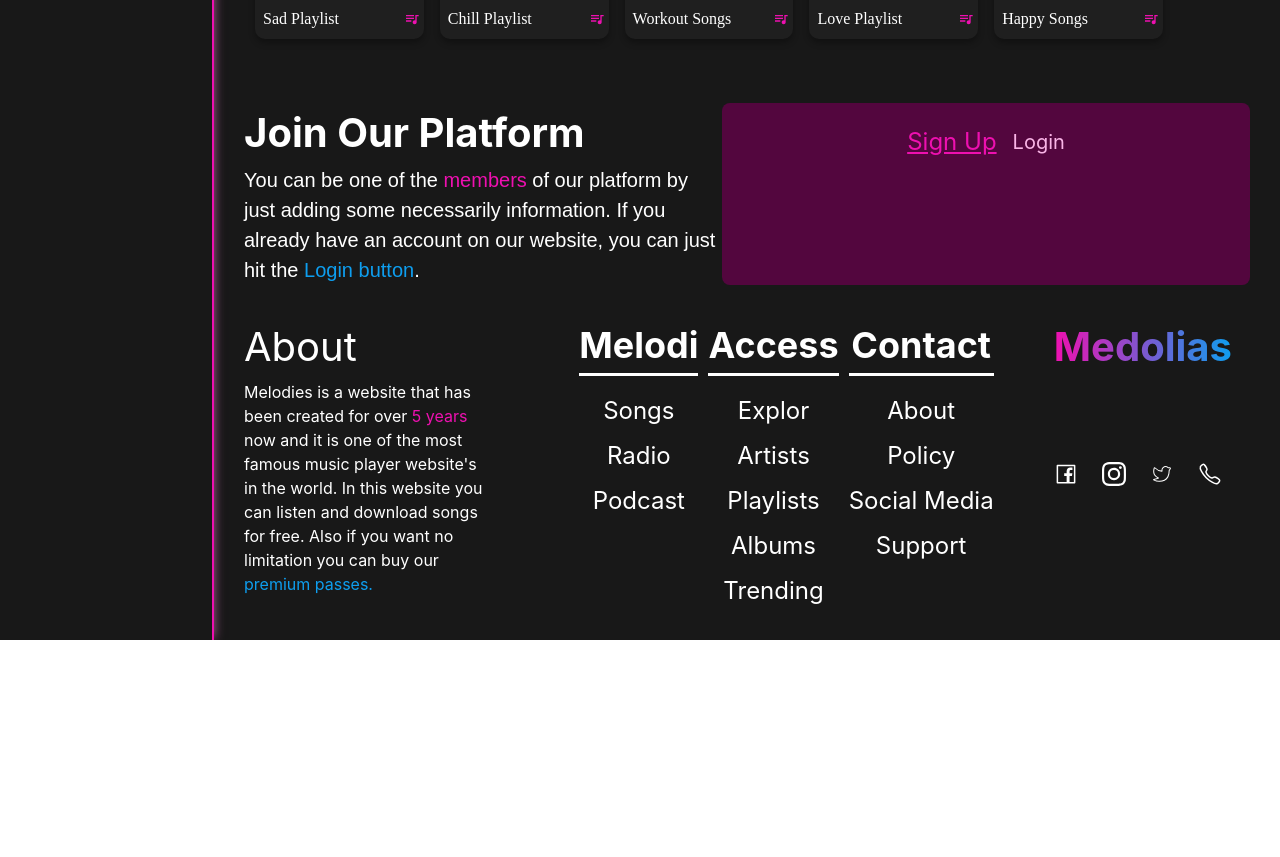
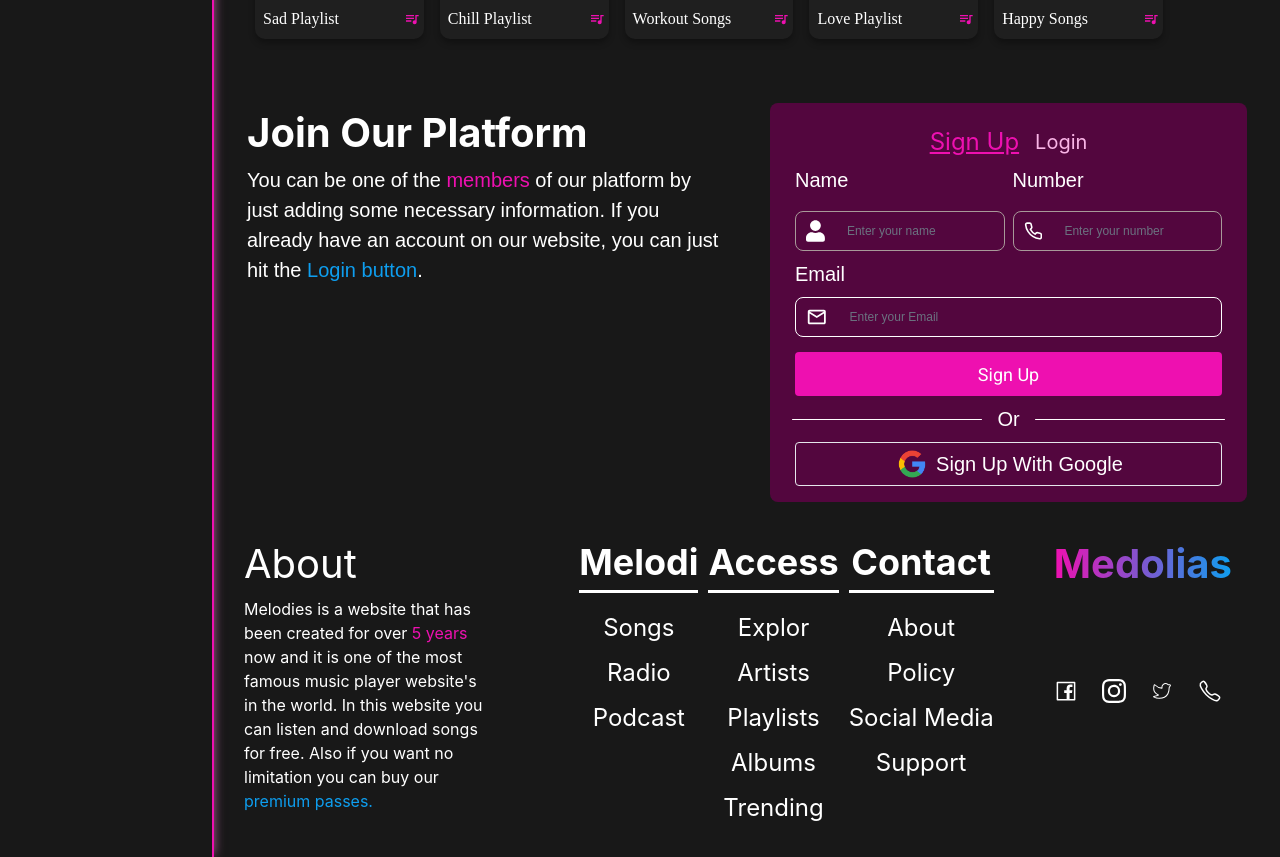
Before and after one commit to NTPhong04102k4/my-app, a React (Create React App) app: page / in a window 1280 px wide. Shown: the part 3248-4105 px from the top of the page. Before the commit the page ends 3888 px from the top, so only its background shows below. Built offline with nearby package versions, Linux system fonts and the light colour scheme.

Commit message:
style/UI component login

```diff
--- a/src/pages/home/Item/Login.tsx
+++ b/src/pages/home/Item/Login.tsx
@@ -1,48 +1,115 @@
 import React, { useState } from 'react';
 import styled from 'styled-components';
+import { FaUser } from 'react-icons/fa';
+import { FiPhone } from "react-icons/fi";
+import { MdOutlineMail} from "react-icons/md";
+import { IconType } from 'react-icons';
+type User = {
+    name: string;
+    phone: string;
+    email: string;
+    id: string;
+}
+const defaultUser: User = {
+    name: 'Medolias',
+    phone: '0002004',
+    email: 'Medolias@gmail.com',
+    id: "0"
+}
+export function LoginWeb() {
+    const [isSignUp, setIsSignUp] = useState(true);
+    const [user, setUser] = useState<User>(defaultUser);
 
-export function LoginWeb() {
-    const [isSignUp,setIsSignUp]=useState(true);
+    const handleInput = ({ text }: { text: string }) => { }
+
     return (
         <Container>
             <Content>
                 <Title>Join Our Platform</Title>
                 <Text>
-                    You can be one of the <InlineText color='#EE10B0'>members</InlineText> of our platform by just adding some necessarily information. If you already have an account on our website, you can just hit the <InlineText color='#0E9EEF'>Login button</InlineText>.
+                    You can be one of the <InlineText color='#EE10B0'>members</InlineText> of our platform by just adding some necessary information. If you already have an account on our website, you can just hit the <InlineText color='#0E9EEF'>Login button</InlineText>.
                 </Text>
             </Content>
             <Features>
                 <Option>
-                    <ButtonOption isSelected={isSignUp} onClick={()=>setIsSignUp(prev=>!prev)}>Sign Up</ButtonOption>
-                    <ButtonOption isSelected={!isSignUp} onClick={()=>setIsSignUp(prev=>!prev)}>Login</ButtonOption>
+                    <ButtonOption isSelected={isSignUp} onClick={() => setIsSignUp(prev => !prev)}>Sign Up</ButtonOption>
+                    <ButtonOption isSelected={!isSignUp} onClick={() => setIsSignUp(prev => !prev)}>Login</ButtonOption>
                 </Option>
+                <div className='inline-flex gap-[8px]'>
+                    <ViewInput>
+                        <TitleInput>Name</TitleInput>
+                        <InputWrapper>
+                            <FaUser color="#FFF" size={24} />
+                            <Input placeholder='Enter your name'
+                                type='text'
+                                required
+                                id='input-name'
+                                name='userName'
+                                onChange={() => { }}
+                            />
+                        </InputWrapper>
+                    </ViewInput>
+                    <ViewInput>
+                        <TitleInput>Number</TitleInput>
+                        <InputWrapper>
+                            <FiPhone color="#FFF" size={24} />
+                            <Input placeholder='Enter your number'
+                                id='input-tel'
+                                type='tel'
+                                required
+                                name='userPhone'
+                                onChange={() => { }}
+                            />
+                        </InputWrapper>
+                    </ViewInput>
+                </div>
+                <div className='flex-col flex w-full gap-[8px] mt-[8px]'>
+                    <TitleInput>Email</TitleInput>
+                    <div className='h-[40px] inline-flex align-middle items-center border-x border-y pl-[10px] rounded-[8px] border-white '>
+                    <MdOutlineMail size={24} color='#FFF'/>
+                    <InputMail placeholder='Enter your Email' id='input-email' type='email' required name='useEmail' onChange={() => { }} />
+                    </div>  </div>
+                 <Button onClick={()=>{}} style={{fontSize:18,fontFamily:'Roboto'}}>Sign Up</Button>
+                <ViewDivide>
+                    <Divide/>
+                    <Text style={{marginRight:15,marginLeft:15}}>Or</Text>
+                    <Divide/>
+                </ViewDivide>
+                <Button style={{background:'transparent',marginTop:0,alignItems:'center',borderWidth:1,flexDirection:'row',display:'flex'}}>
+                <ImageIcon src={require('src/assets/images/icon_gg.png')} style={{width:36,height:36,background:'transparent',marginRight:6}}/>
+                <Text>Sign Up With Google</Text>
+                </Button>
             </Features>
         </Container>
     );
 }
-const ButtonOption=styled.button<{isSelected:boolean}>`
-    color: ${(props)=>props.isSelected?'#ee10b0':'#FAB5E7'};
-    font-size: ${(props)=>props.isSelected?24:20}px;
-    text-decoration: ${(props)=>props.isSelected?'underline':'none'};
+
+const ButtonOption = styled.button<{ isSelected: boolean }>`
+    color: ${(props) => props.isSelected ? '#ee10b0' : '#FAB5E7'};
+    font-size: ${(props) => props.isSelected ? 24 : 20}px;
+    text-decoration: ${(props) => props.isSelected ? 'underline' : 'none'};
     margin: 5px 0px;
-`
-const Option=styled.div`
+`;
+
+const Option = styled.div`
     display: flex;
     flex-direction: row;
-    gap:16px ;
-width: 100%;
-justify-content: center;
+    gap:16px;
+    width: 100%;
+    justify-content: center;
+`;
 
-`
 const Container = styled.div`
     display: flex;
-    flex-direction: row;
     margin-top: 64px;
+    width: 100%;
+    max-width:1000px;
+justify-content: space-between;
 
 `;
 
 const Content = styled.div`
-    flex: 1;
+    max-width: 477px;
     display: flex;
     flex-direction: column;
 `;
@@ -72,10 +139,136 @@ const InlineText = styled.span<{ color?: string }>`
 const Features = styled.div`
     display: flex;
     flex-direction: column;
-    flex: 1;
+
     background-color: #53063E;
     padding: 16px 25px;
     border-radius: 8px;
-    /* justify-content: center; */
     align-items: center;
+    width: 477px;
 `;
+
+const ViewInput = styled.div`
+    display: flex;
+    gap:16px;
+    flex-direction: column;
+    flex:1;
+`;
+
+const TitleInput = styled.h2`
+    font-size: 20px;
+    font-weight: 500;
+    color: #FFF;
+    font-family: sans-serif, serif;
+`;
+
+const InputWrapper = styled.div`
+    display: flex;
+    align-items: center;
+    background-color: transparent;
+    border-width: 1.5px;
+    border-color: #a89999;
+    border-radius: 8px;
+    padding-left: 10px;
+    height:40px;
+    transition: box-shadow 0.3s ease;
+`;
+
+const Input = styled.input`
+  color: #FFF;
+  background-color: transparent;
+  font-size: 12px;
+  font-family: sans-serif;
+  width: 100%;
+  border: 0px solid #FFF;
+  height: 32px;
+  outline: none;
+  margin: 2px 8px 2px 10px;
+  border-radius: 5px;
+  max-width: 195px;
+
+  &:focus {
+    outline-offset: 0;
+  }
+
+  &:hover {
+    box-shadow: 0px 0.5px 1px 0px #FFF;
+  }
+
+  &:active {
+    border-color: #FFF;
+  }
+
+  @media (min-width: 1536px) {
+    &:hover {
+      box-shadow: none;
+    }
+  }
+`;
+const InputMail=styled.input`
+     color: #FFF;
+  background-color: transparent;
+  font-size: 12px;
+  font-family: sans-serif;
+  width: 100%;
+  border: 0px solid #FFF;
+  height: 32px;
+  outline: none;
+  margin: 2px 8px 2px 10px;
+  border-radius: 5px;
+  &:focus {
+    outline-offset: 0;
+  }
+
+  &:hover {
+    box-shadow: 0px 0.5px 1px 0px #FFF;
+  }
+
+  &:active {
+    border-color: #FFF;
+  }
+
+  @media (min-width: 1536px) {
+    &:hover {
+      box-shadow: none;
+    }
+  }
+
+`
+const Button=styled.button`
+    color: #FFF;
+    border-radius: 4px;
+    background-color: #ee10b0;
+    height: 44px;
+    justify-content: center;
+    align-items: center;
+    width: 100%;
+    margin-top: 15px;
+    transition: box-shadow 0.3s ease,transform 0.3s ease;
+    &:hover{
+        box-shadow: 0px 0.5px  #FFF;
+        transform: scale(1.01);
+    }
+    &:active{
+        transform: scale(0.99);
+    }
+`
+const ViewDivide=styled.div`
+    display: flex;
+    flex-direction: row;
+    align-items: center;
+    margin-top: 8px;
+    margin-bottom: 8px;
+
+`
+const Divide=styled.div`
+    height: 1px;
+    width:190px;
+    background-color: #fff;
+    border-radius: 4px;
+    background: #FFF;
+
+`
+const ImageIcon=styled.img`
+
+
+`
```
Also changed, not shown: src/assets/images/icon_gg.png (added).
